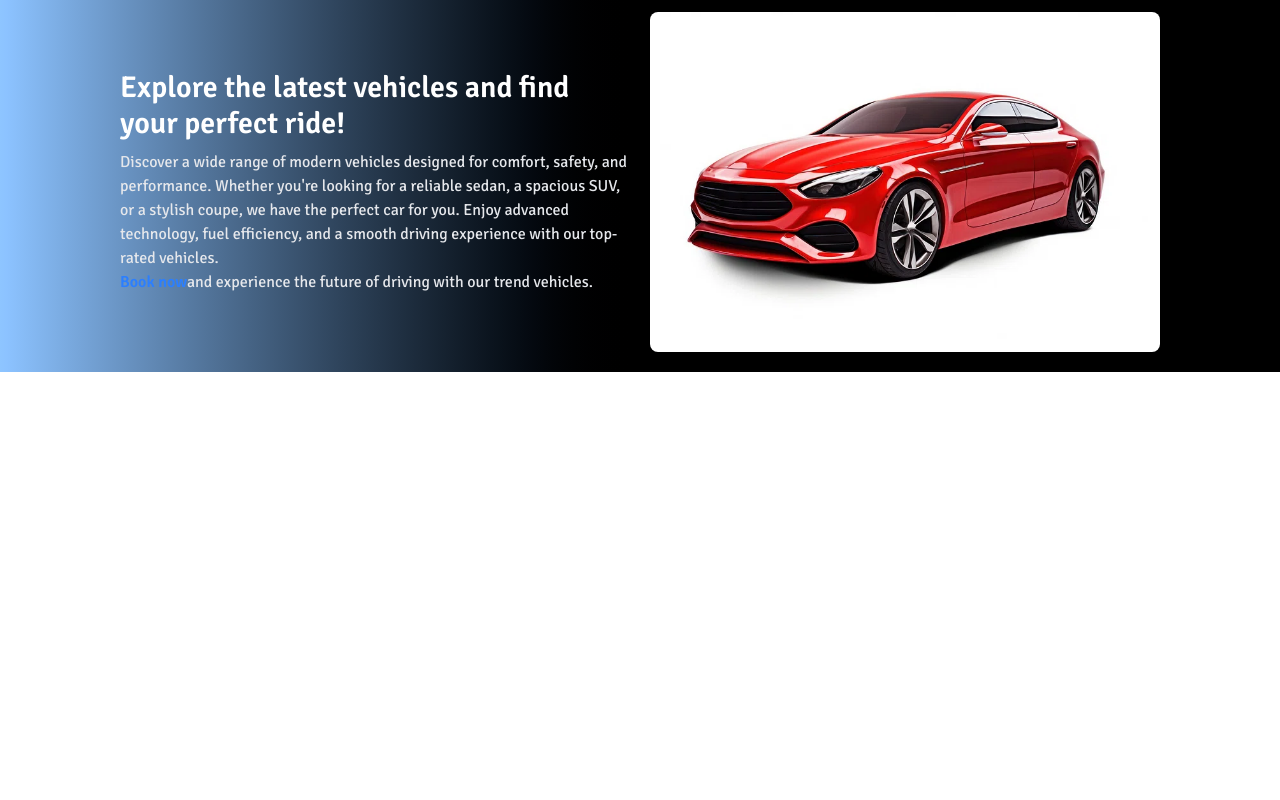
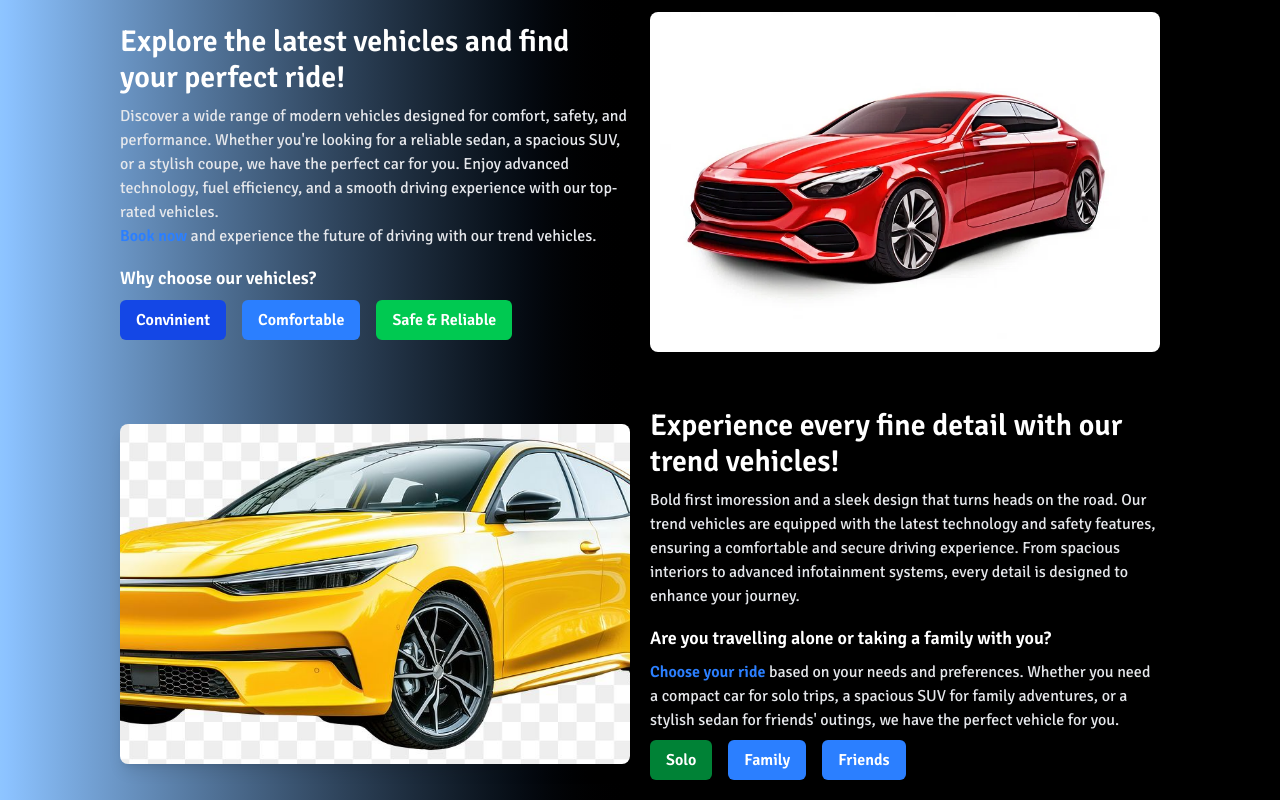
Before and after one commit to Grealishgit/Car-Booking-MariaDB, a React (Vite) app in the folder frontend/: page / in a window 1280 px wide. Shown: the part 1320-2120 px from the top of the page. Before the commit the page ends 1692 px from the top, so only its background shows below. Built offline with nearby package versions, Linux system fonts and the light colour scheme.

Commit message:
Enhance CardCard component with additional vehicle features and descriptions

```diff
--- a/frontend/src/components/CardCard.jsx
+++ b/frontend/src/components/CardCard.jsx
@@ -211,15 +211,57 @@ const CardCard = () => {
                             we have the perfect car for you. Enjoy advanced technology, fuel efficiency,
                             and a smooth driving experience with our top-rated vehicles.
                             <br />
-                            <span className='text-blue-500 font-semibold'>Book now</span>
+                            <span className='text-blue-500 font-semibold'>Book now </span>
                             and experience the future of driving with our trend vehicles.
                         </p>
+
+                        <p className='text-white text-center text-lg font-semibold mt-4'>Why choose our vehicles?</p>
+                        <div className='flex flex-wrap gap-4 mt-2'>
+                            <li className='px-4 py-2 list-none rounded-md font-semibold bg-blue-700 text-white'>Convinient</li>
+                            <li className='px-4 py-2 rounded-md list-none font-semibold bg-blue-500 text-white'>Comfortable</li>
+                            <li className='px-4 py-2 rounded-md list-none font-semibold bg-green-500 text-white'>Safe & Reliable</li>
+                        </div>
+
+
                     </div>
                     <div className='md:w-1/2 w-full flex justify-center items-center'>
                         <img src={car1} alt="Car" className='w-full h-85 object-cover rounded-lg shadow-lg mt-4' />
 
                     </div>
                 </div>
+
+                <div className='flex  mb-5 items-center justify-center mt-10 gap-5'>
+                    <div className='md:w-1/2 w-full flex justify-center items-center'>
+                        <img src={car5} alt="Car" className='w-full h-85 object-cover rounded-lg shadow-lg mt-4' />
+
+                    </div>
+                    <div className='md:w-1/2 w-full flex flex-col justify-center items-start'>
+                        <p className='text-white text-3xl font-semibold mt-4'>
+                            Experience every fine detail with our trend vehicles!
+                        </p>
+                        <p className='text-gray-200 text-md mt-2'>
+                            Bold first imoression and a sleek design that turns heads on the road.
+                            Our trend vehicles are equipped with the latest technology and safety features,
+                            ensuring a comfortable and secure driving experience. From spacious interiors to
+                            advanced infotainment systems, every detail is designed to enhance your journey.
+                            <br />
+
+                        </p>
+                        <p className='text-white text-center text-lg font-semibold mt-4'>Are you travelling alone or taking a family with you?</p>
+                        <p className='text-gray-200 text-md mt-2'>
+                            <span className='text-blue-500 font-semibold'>Choose your ride</span> based on your needs and preferences.
+                            Whether you need a compact car for solo trips, a spacious SUV for family adventures,
+                            or a stylish sedan for friends' outings, we have the perfect vehicle for you.
+                        </p>
+                        <div className='flex flex-wrap gap-4 mt-2'>
+                            <li className='px-4 py-2 list-none rounded-md font-semibold bg-green-700 text-white'>Solo</li>
+                            <li className='px-4 py-2 rounded-md list-none font-semibold bg-blue-500 text-white'>Family</li>
+                            <li className='px-4 py-2 rounded-md list-none font-semibold bg-blue-500 text-white'>Friends</li>
+                        </div>
+                    </div>
+
+                </div>
+
             </div>
 
         </div>
```
